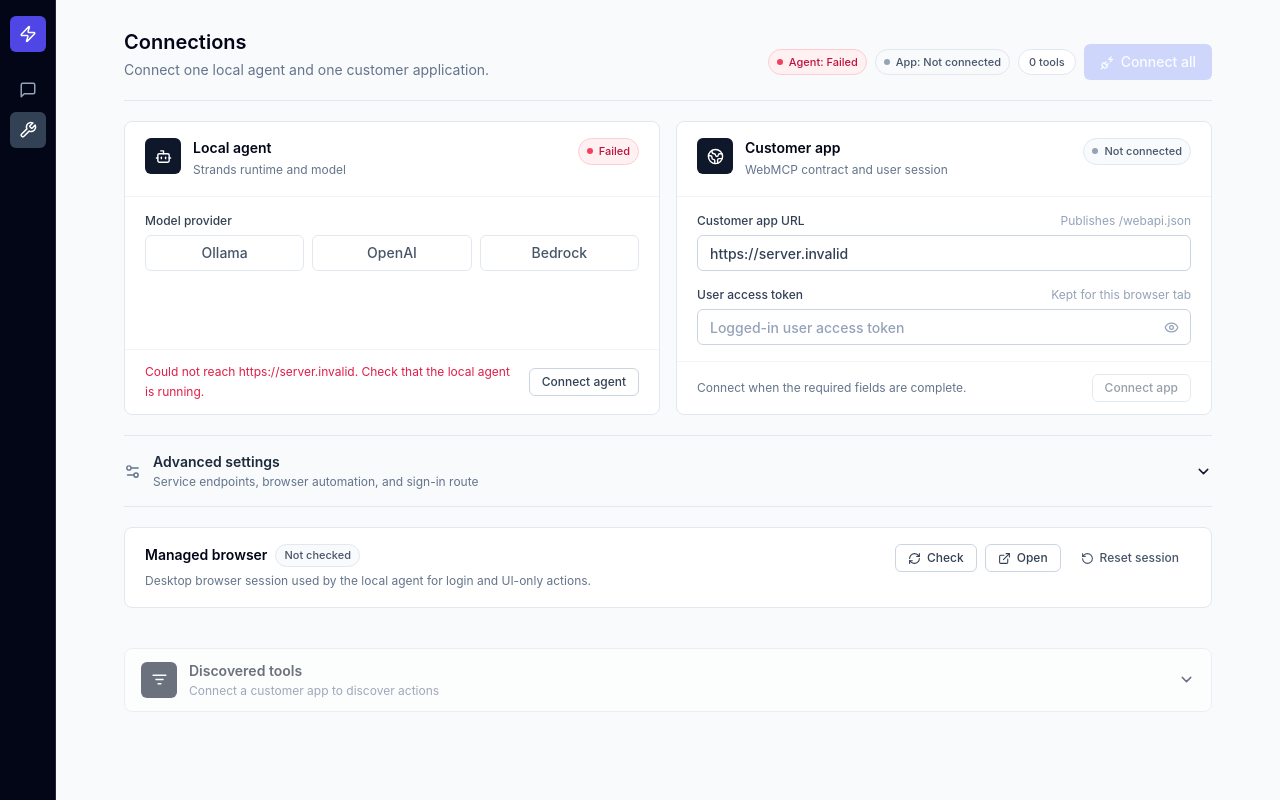
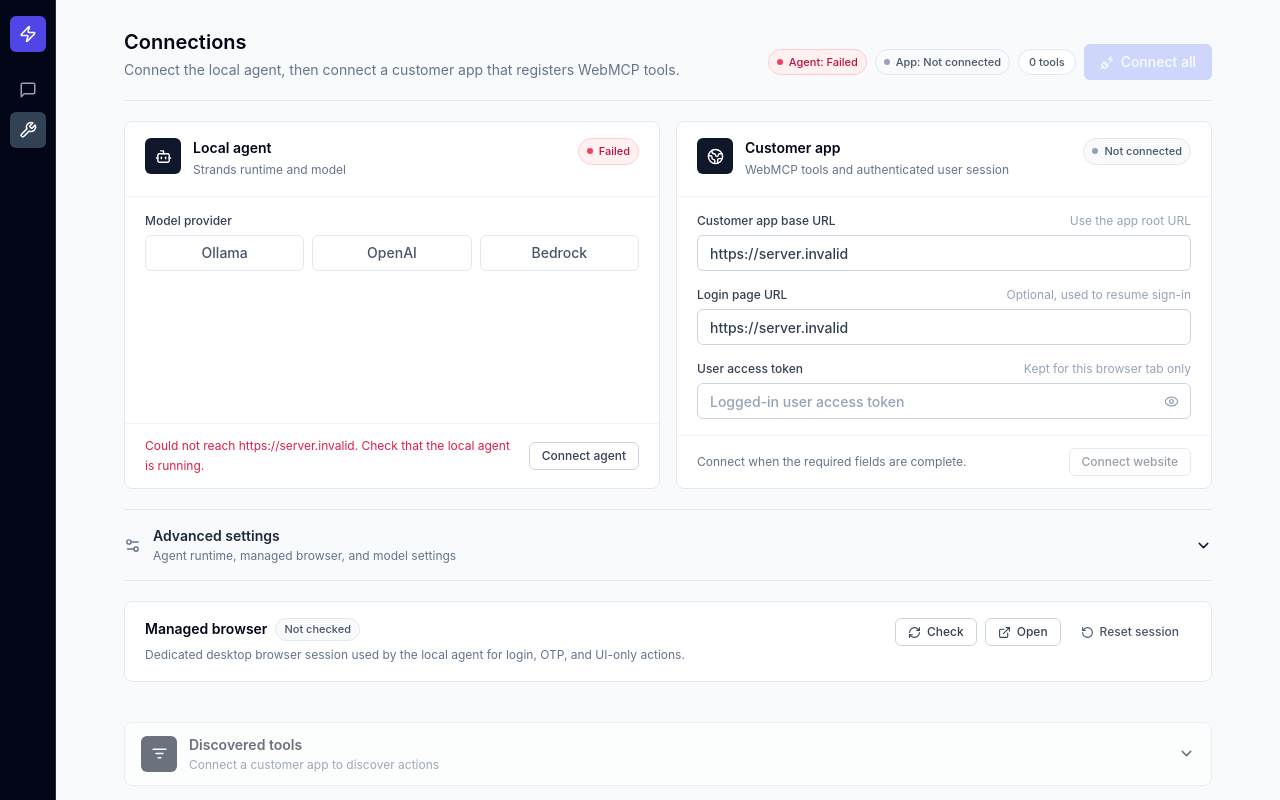
Before and after one commit to saibhargav-art/swagger-agent, a React (Vite) app: page /connections in a window 1280 px wide. Built offline with nearby package versions, Linux system fonts and the light colour scheme; no server answers.

Commit message:
Align WebMCP connections and tool registration

```diff
--- a/src/components/connections/AdvancedConnectionSettings.tsx
+++ b/src/components/connections/AdvancedConnectionSettings.tsx
@@ -8,11 +8,9 @@ type AgentState = ReturnType<typeof useAgentRuntimeStore.getState>;
 
 interface Props {
   agent: AgentState;
-  signInUrl: string;
-  onSignInUrlChange: (value: string) => void;
 }
 
-export function AdvancedConnectionSettings({ agent, signInUrl, onSignInUrlChange }: Props) {
+export function AdvancedConnectionSettings({ agent }: Props) {
   const [open, setOpen] = useState(false);
 
   return (
@@ -26,7 +24,7 @@ export function AdvancedConnectionSettings({ agent, signInUrl, onSignInUrlChange
         <Settings2 size={17} className="shrink-0 text-slate-500" />
         <span className="min-w-0 flex-1">
           <span className="block text-sm font-semibold text-slate-800">Advanced settings</span>
-          <span className="mt-0.5 block text-xs text-slate-500">Service endpoints, browser automation, and sign-in route</span>
+          <span className="mt-0.5 block text-xs text-slate-500">Agent runtime, managed browser, and model settings</span>
         </span>
         <ChevronDown size={17} className={`shrink-0 transition-transform ${open ? 'rotate-180' : ''}`} />
       </button>
@@ -45,18 +43,10 @@ export function AdvancedConnectionSettings({ agent, signInUrl, onSignInUrlChange
           </div>
 
           <div className="grid content-start gap-4">
-            <Field label="Customer sign-in URL" hint="Optional">
-              <Input
-                type="url"
-                value={signInUrl}
-                placeholder="https://customer-app.com/login"
-                onChange={(event) => onSignInUrlChange(event.target.value)}
-              />
-            </Field>
             <label className="flex items-start justify-between gap-4 rounded-md border border-slate-200 bg-white px-3 py-3">
               <span>
                 <span className="block text-sm font-medium text-slate-800">Managed browser</span>
-                <span className="mt-0.5 block text-xs leading-5 text-slate-500">Starts only when needed and keeps website sign-in between requests</span>
+                <span className="mt-0.5 block text-xs leading-5 text-slate-500">Separate desktop session for login, OTP, and UI-only actions</span>
               </span>
               <input
                 type="checkbox"
--- a/src/components/connections/CustomerAppConnectionCard.tsx
+++ b/src/components/connections/CustomerAppConnectionCard.tsx
@@ -10,8 +10,10 @@ interface Props {
   message?: string | null;
   toolCount: number;
   url: string;
+  loginUrl: string;
   token: string;
   onUrlChange: (value: string) => void;
+  onLoginUrlChange: (value: string) => void;
   onTokenChange: (value: string) => void;
   onConnect: () => void;
   onDisconnect: () => void;
@@ -22,27 +24,29 @@ export function CustomerAppConnectionCard({
   message,
   toolCount,
   url,
+  loginUrl,
   token,
   onUrlChange,
+  onLoginUrlChange,
   onTokenChange,
   onConnect,
   onDisconnect,
 }: Props) {
-  const statusMessage = message ?? (status === 'connected' ? `${toolCount} tools discovered.` : null);
+  const statusMessage = message ?? (status === 'connected' ? `${toolCount} tools ready from the customer app.` : null);
 
   return (
     <ConnectionCard
       icon={Globe2}
       title="Customer app"
-      subtitle="WebMCP contract and user session"
+      subtitle="WebMCP tools and authenticated user session"
       status={status}
       message={statusMessage}
-      primaryLabel={status === 'connected' ? 'Reconnect' : 'Connect app'}
+      primaryLabel={status === 'connected' ? 'Reconnect' : 'Connect website'}
       onPrimary={onConnect}
       primaryDisabled={!url.trim() || !token.trim()}
       onDisconnect={onDisconnect}
     >
-      <Field label="Customer app URL" hint="Publishes /webapi.json">
+      <Field label="Customer app base URL" hint="Use the app root URL">
         <Input
           type="url"
           value={url}
@@ -51,7 +55,16 @@ export function CustomerAppConnectionCard({
           onChange={(event) => onUrlChange(event.target.value)}
         />
       </Field>
-      <Field label="User access token" hint="Kept for this browser tab">
+      <Field label="Login page URL" hint="Optional, used to resume sign-in">
+        <Input
+          type="url"
+          value={loginUrl}
+          autoComplete="url"
+          placeholder="https://customer-app.com/login"
+          onChange={(event) => onLoginUrlChange(event.target.value)}
+        />
+      </Field>
+      <Field label="User access token" hint="Kept for this browser tab only">
         <SecretInput
           value={token}
           autoComplete="off"
--- a/src/components/connections/ManagedBrowserPanel.tsx
+++ b/src/components/connections/ManagedBrowserPanel.tsx
@@ -33,7 +33,7 @@ export function ManagedBrowserPanel({
             </span>
           </div>
           <p className="mt-1 text-xs leading-5 text-slate-500">
-            Desktop browser session used by the local agent for login and UI-only actions.
+            Dedicated desktop browser session used by the local agent for login, OTP, and UI-only actions.
           </p>
           {status?.pageUrl ? (
             <p className="mt-2 truncate text-xs text-slate-600" title={status.pageUrl}>
--- a/src/hooks/useConnections.ts
+++ b/src/hooks/useConnections.ts
@@ -17,14 +17,14 @@ export function useConnections() {
   const customer = useWebMCPStore();
   const { setTools, setLoading: setToolsLoading, setError: setToolsError } = useToolStore();
   const [customerUrl, setCustomerUrl] = useState(customer.baseUrl);
-  const [signInUrl, setSignInUrl] = useState(customer.loginUrl);
+  const [loginUrl, setLoginUrl] = useState(customer.loginUrl);
   const [accessToken, setAccessToken] = useState(customer.bearerToken);
   const [connectingAll, setConnectingAll] = useState(false);
   const [browserStatus, setBrowserStatus] = useState<ManagedBrowserStatus | null>(null);
   const [browserBusy, setBrowserBusy] = useState(false);
 
   useEffect(() => setCustomerUrl(customer.baseUrl), [customer.baseUrl]);
-  useEffect(() => setSignInUrl(customer.loginUrl), [customer.loginUrl]);
+  useEffect(() => setLoginUrl(customer.loginUrl), [customer.loginUrl]);
   useEffect(() => setAccessToken(customer.bearerToken), [customer.bearerToken]);
 
   const connectAgent = useCallback(async (): Promise<boolean> => {
@@ -49,7 +49,7 @@ export function useConnections() {
       const result = await connectCustomerApp({
         agentUrl: agent.agentUrl,
         baseUrl: customerUrl,
-        loginUrl: signInUrl,
+        loginUrl,
         bearerToken: accessToken,
       });
       customer.setBaseUrl(result.baseUrl);
@@ -73,7 +73,7 @@ export function useConnections() {
     } finally {
       setToolsLoading(false);
     }
-  }, [accessToken, agent.agentUrl, customer, customerUrl, setTools, setToolsError, setToolsLoading, signInUrl]);
+  }, [accessToken, agent.agentUrl, customer, customerUrl, loginUrl, setTools, setToolsError, setToolsLoading]);
 
   const connectAll = useCallback(async () => {
     setConnectingAll(true);
@@ -109,7 +109,7 @@ export function useConnections() {
       setBrowserStatus(await openManagedBrowser(agent, {
         connectionId: customer.connectionId,
         baseUrl: customer.baseUrl || customerUrl,
-        loginUrl: customer.loginUrl || signInUrl,
+        loginUrl: customer.loginUrl || loginUrl,
       }));
     } catch (error) {
       setBrowserStatus({
@@ -121,7 +121,7 @@ export function useConnections() {
     } finally {
       setBrowserBusy(false);
     }
-  }, [agent, customer.baseUrl, customer.connectionId, customer.loginUrl, customerUrl, signInUrl]);
+  }, [agent, customer.baseUrl, customer.connectionId, customer.loginUrl, customerUrl, loginUrl]);
 
   const resetBrowser = useCallback(async () => {
     setBrowserBusy(true);
@@ -145,7 +145,7 @@ export function useConnections() {
     setTools([]);
     setToolsError(null);
     setCustomerUrl('');
-    setSignInUrl('');
+    setLoginUrl('');
     setAccessToken('');
     if (connectionId) {
       await disconnectCustomerApp(agent.agentUrl, connectionId).catch(() => undefined);
@@ -157,8 +157,8 @@ export function useConnections() {
     customer,
     customerUrl,
     setCustomerUrl,
-    signInUrl,
-    setSignInUrl,
+    loginUrl,
+    setLoginUrl,
     accessToken,
     setAccessToken,
     connectingAll,
--- a/src/pages/ConnectionsPage/index.tsx
+++ b/src/pages/ConnectionsPage/index.tsx
@@ -25,7 +25,9 @@ export default function ConnectionsPage() {
         <header className="flex flex-col gap-4 border-b border-slate-200 pb-5 sm:flex-row sm:items-end sm:justify-between">
           <div className="min-w-0">
             <h1 className="text-xl font-semibold text-slate-950">Connections</h1>
-            <p className="mt-1 text-sm text-slate-500">Connect one local agent and one customer application.</p>
+            <p className="mt-1 text-sm text-slate-500">
+              Connect the local agent, then connect a customer app that registers WebMCP tools.
+            </p>
           </div>
           <div className="flex flex-wrap items-center gap-2">
             <ConnectionBadge status={connection.agent.status} prefix="Agent" />
@@ -55,8 +57,10 @@ export default function ConnectionsPage() {
             message={connection.customer.error}
             toolCount={connection.customer.toolCount}
             url={connection.customerUrl}
+            loginUrl={connection.loginUrl}
             token={connection.accessToken}
             onUrlChange={connection.setCustomerUrl}
+            onLoginUrlChange={connection.setLoginUrl}
             onTokenChange={connection.setAccessToken}
             onConnect={() => void connection.connectWebsite()}
             onDisconnect={connection.disconnectWebsite}
@@ -65,8 +69,6 @@ export default function ConnectionsPage() {
 
         <AdvancedConnectionSettings
           agent={connection.agent}
-          signInUrl={connection.signInUrl}
-          onSignInUrlChange={connection.setSignInUrl}
         />
 
         <div className="py-5">
--- a/src/services/connections/ConnectionService.ts
+++ b/src/services/connections/ConnectionService.ts
@@ -47,7 +47,7 @@ export interface ManagedBrowserStatus {
 export async function connectCustomerApp(input: CustomerAppConnection): Promise<CustomerAppResult> {
   const agentUrl = normalizeServiceUrl(input.agentUrl, 'Agent service URL');
   const baseUrl = normalizeCustomerAppUrl(input.baseUrl);
-  const loginUrl = normalizeOptionalUrl(input.loginUrl, 'Sign-in URL');
+  const loginUrl = normalizeOptionalUrl(input.loginUrl, 'Login page URL');
   const bearerToken = normalizeAccessToken(input.bearerToken);
   const tokenError = validateAccessToken(bearerToken);
   if (tokenError) throw new Error(tokenError);
@@ -170,7 +170,7 @@ export async function resetManagedBrowser(settings: AgentConnectionSettings): Pr
 }
 
 export function normalizeCustomerAppUrl(value: string): string {
-  const parsed = parseHttpUrl(value, 'Enter the customer app URL that publishes /webapi.json.');
+  const parsed = parseHttpUrl(value, 'Enter the customer app base URL.');
   if (typeof window !== 'undefined' && parsed.origin === window.location.origin) {
     throw new Error('Enter the customer application URL, not this chat application URL.');
   }
@@ -178,7 +178,7 @@ export function normalizeCustomerAppUrl(value: string): string {
   const lowerPath = parsed.pathname.toLowerCase();
   if (lowerPath.endsWith('.json')) {
     if (!lowerPath.endsWith('/webapi.json')) {
-      throw new Error('Enter the customer app URL or its /webapi.json URL.');
+      throw new Error('Enter the customer app base URL or a supported entry URL.');
     }
     parsed.pathname = parsed.pathname.slice(0, -'/webapi.json'.length) || '/';
   }
```
